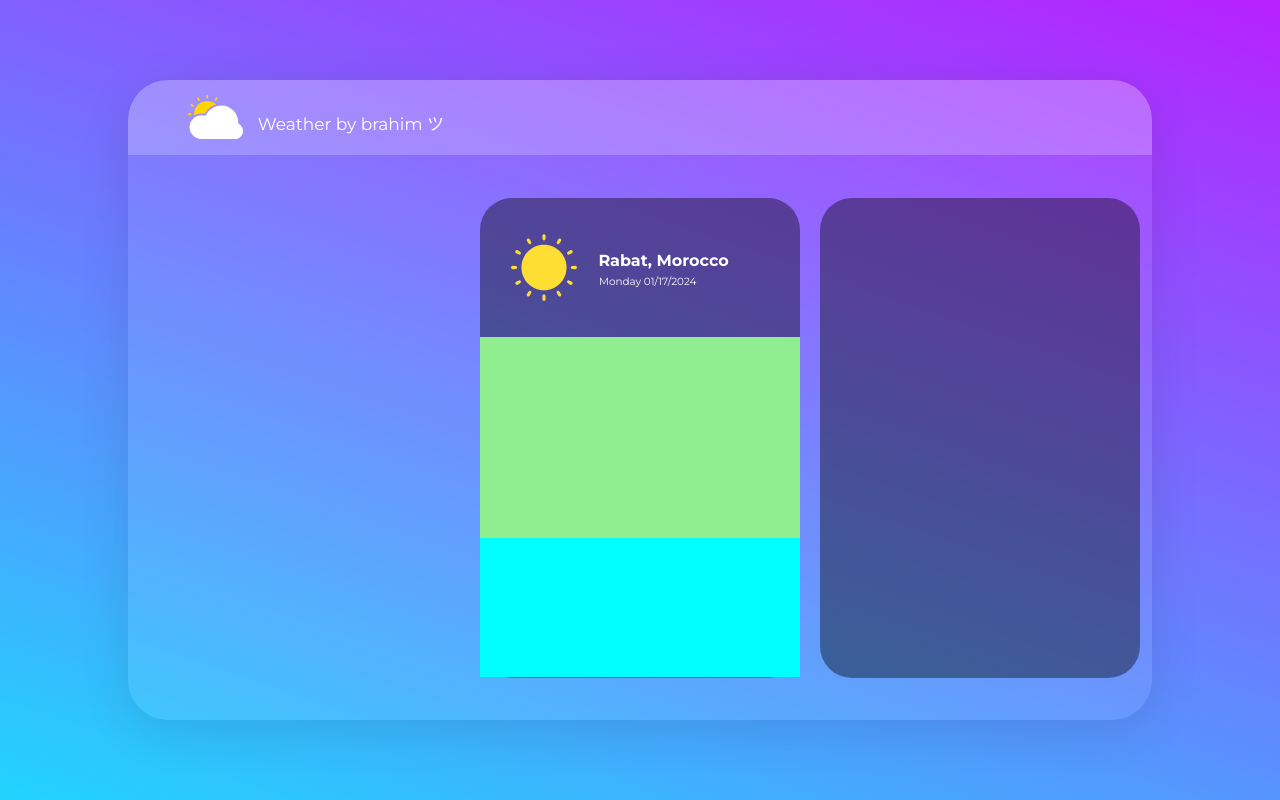
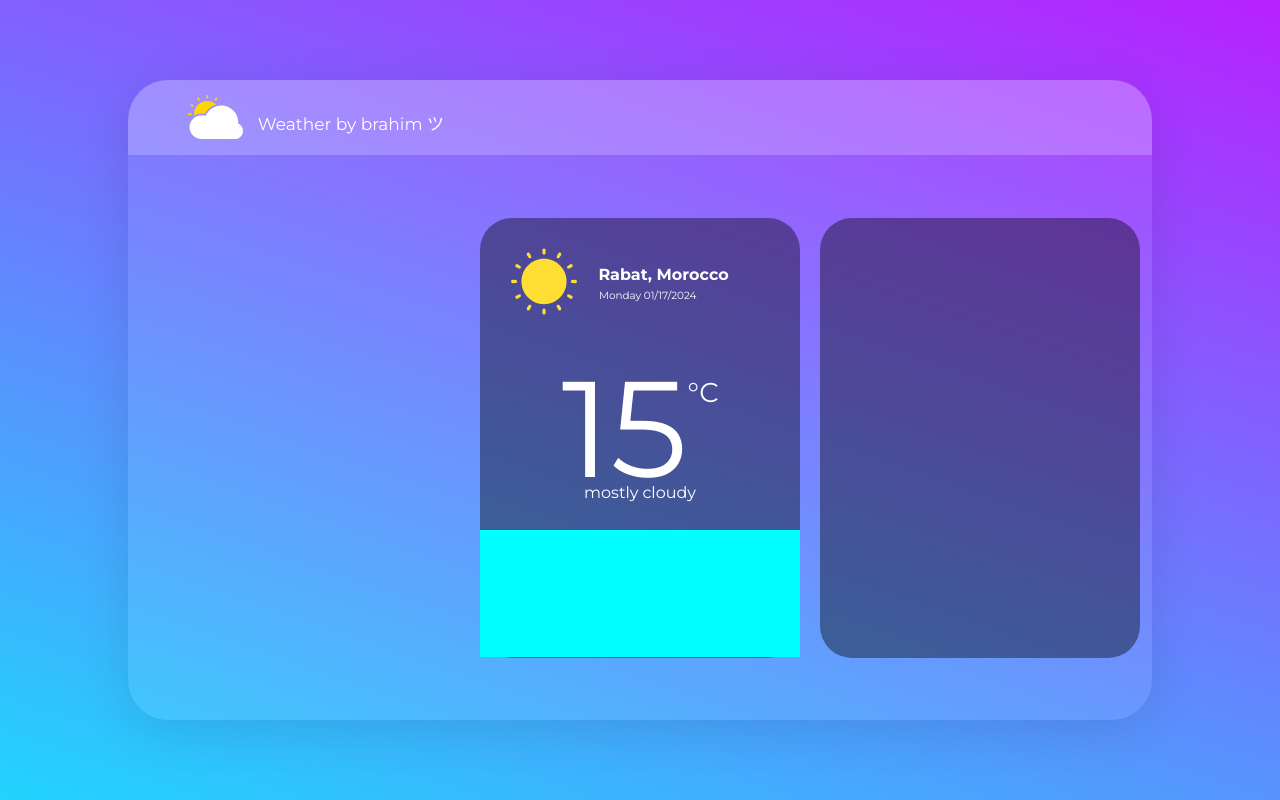
Before and after one commit to StrixWL/vue_weatherapp, a Vue app: page / in a window 1280 px wide. Built offline with nearby package versions, Linux system fonts and the light colour scheme.

Commit message:
feat(WeatherCard): Added section2 (temperature, sky condition) layout

```diff
--- a/src/components/Slider.vue
+++ b/src/components/Slider.vue
@@ -39,7 +39,7 @@ export default {
 .swiper-container {
     font-size: 10vh;
     width: 4em;
-    height: 6em;
+    height: 5.5em;
     max-height: 90%;
 }
 
--- a/src/components/WeatherCard.vue
+++ b/src/components/WeatherCard.vue
@@ -7,8 +7,18 @@
                 <p>Monday 01/17/2024</p>
             </div>
         </div>
-        <div class="section2"></div>
-        <div class="section3"></div>
+        <div class="section2">
+            <div class="temperature">
+                15<span>°C</span>
+            </div>
+            <div class="condition">
+                mostly cloudy
+            </div>
+        </div>
+        <div class="section3">
+
+
+        </div>
     </div>
 </template>
 
@@ -16,7 +26,6 @@
 </script>
 
 <style scoped>
-
 .weather-card {
     widows: 100%;
     height: 100%;
@@ -33,8 +42,12 @@
 }
 
 .section2 {
-    background-color: lightgreen;
+    /* background-color: lightgreen; */
     height: 42%;
+    display: flex;
+    flex-direction: column;
+    align-items: center;
+    justify-content: center;
 }
 
 .section3 {
@@ -68,4 +81,22 @@
     margin-left: 1.6em;
 }
 
+.temperature {
+    height: 60%;
+    font-size: 1.7em;
+    display: flex;
+    width: 100%;
+    align-items: center;
+    justify-content: center;
+}
+
+.temperature span {
+    font-size: .2em;
+    position: relative;
+    bottom: 1.3em;
+}
+
+.condition {
+    font-size: .2em;
+}
 </style>
```
